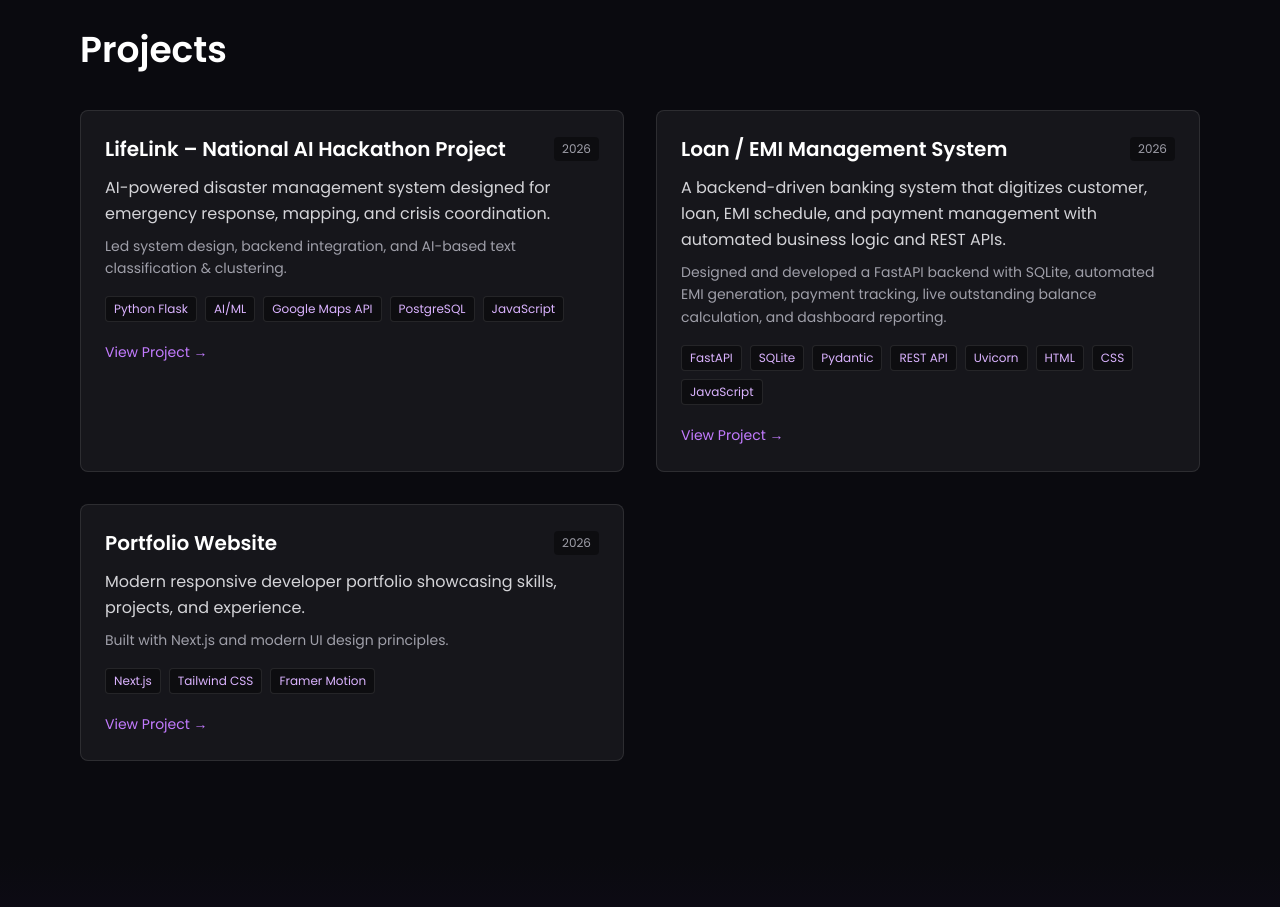
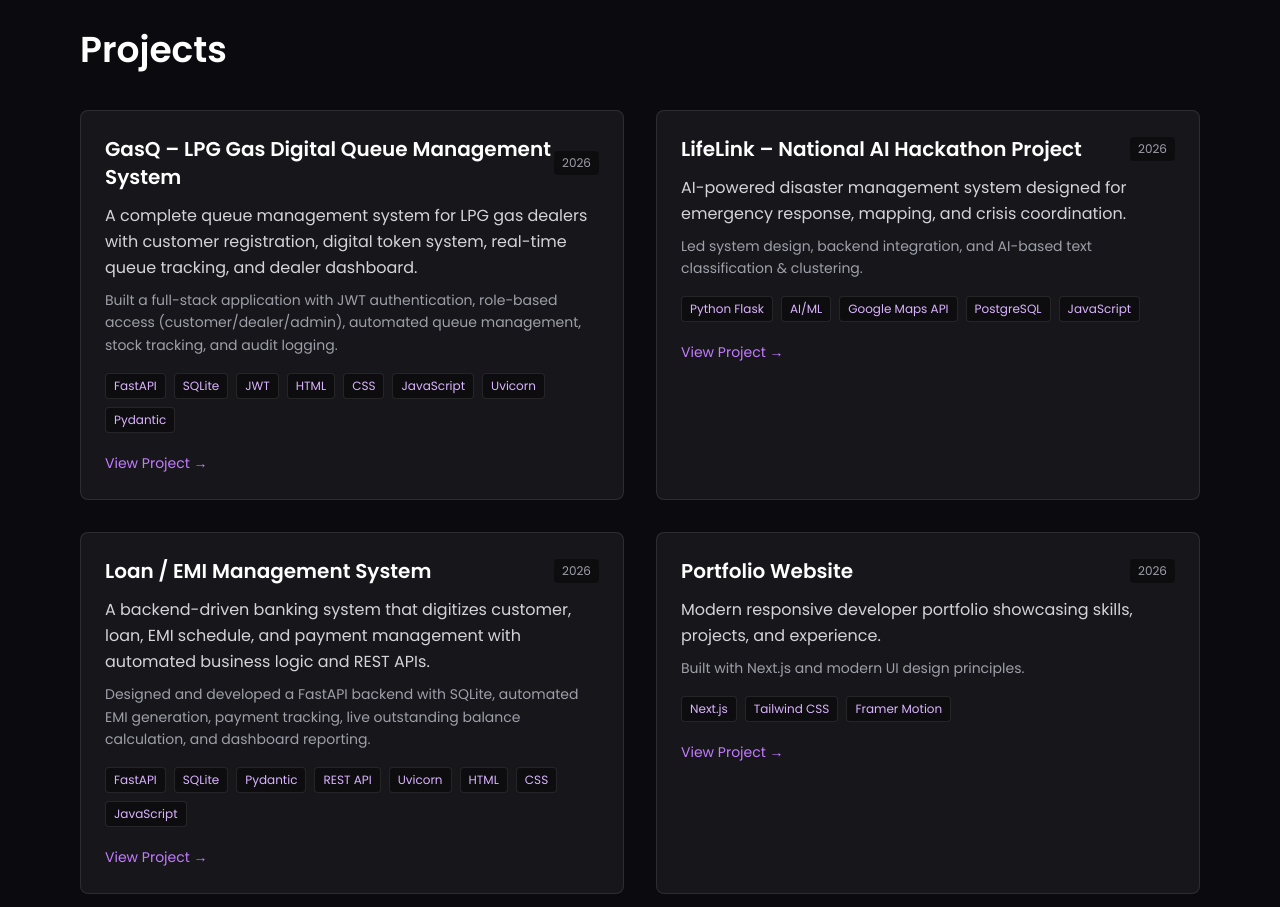
Before and after one commit to ghimirebabin07/my_portfolio, a Next.js app: page / in a window 1280 px wide. Shown: the part 3980-4887 px from the top of the page. Built offline with nearby package versions, Linux system fonts and the light colour scheme.

Commit message:
feat: add GasQ project to portfolio
Add LPG Gas Digital Queue Management System project with link to live demo at gasq.onrender.com

```diff
--- a/components/Projects.tsx
+++ b/components/Projects.tsx
@@ -8,6 +8,16 @@ type Project = {
 };
 
 const projects: Project[] = [
+  {
+    title: "GasQ – LPG Gas Digital Queue Management System",
+    description:
+      "A complete queue management system for LPG gas dealers with customer registration, digital token system, real-time queue tracking, and dealer dashboard.",
+    subtitle:
+      "Built a full-stack application with JWT authentication, role-based access (customer/dealer/admin), automated queue management, stock tracking, and audit logging.",
+    tech: "FastAPI • SQLite • JWT • HTML • CSS • JavaScript • Uvicorn • Pydantic",
+    year: "2026",
+    link: "https://gasq.onrender.com/",
+  },
   {
     title: "LifeLink – National AI Hackathon Project",
     description:
```
